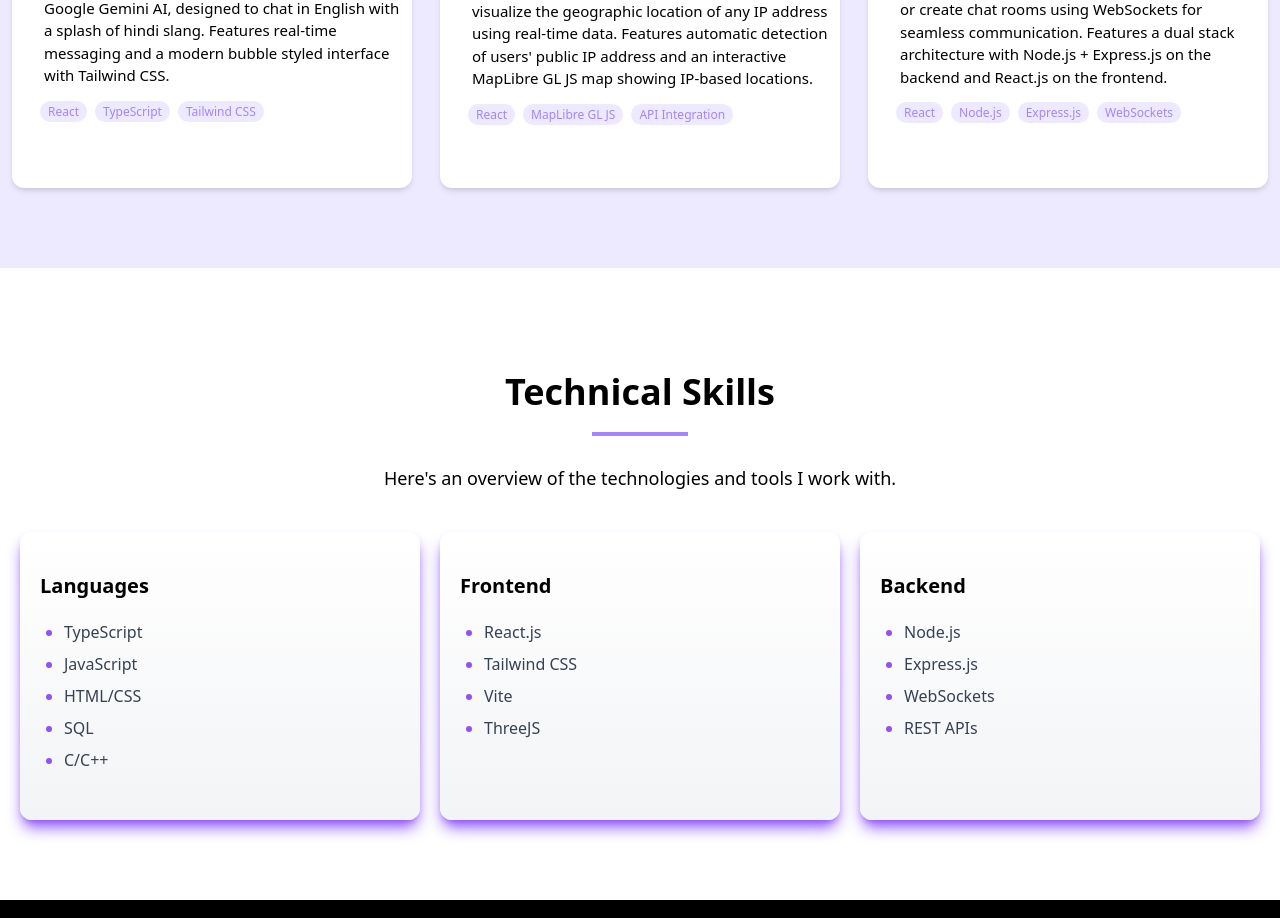
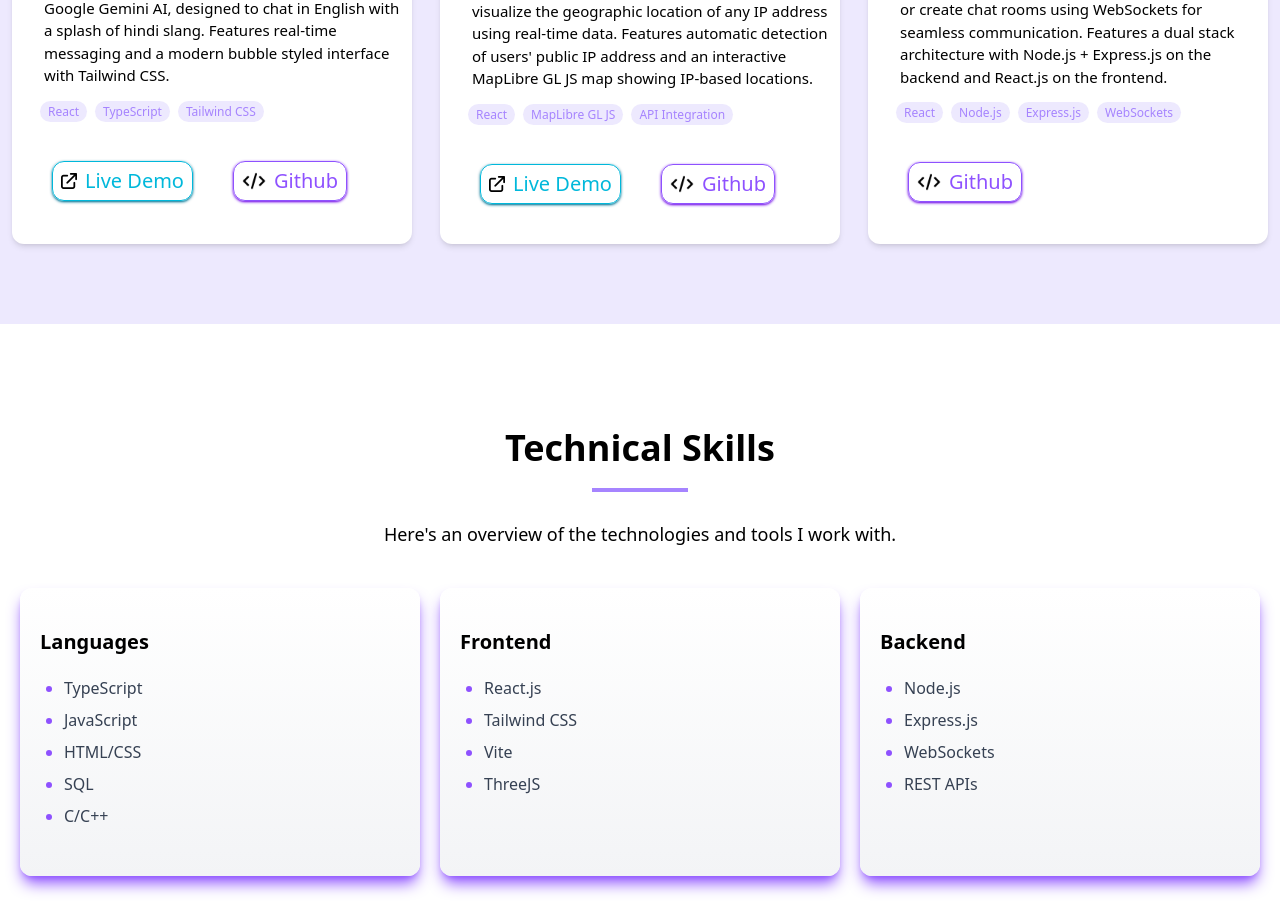
Before and after one commit to lkshayb/PortFolio, a React (Vite) app: page / in a window 1280 px wide. Shown: the part 2190-3108 px from the top of the page. Built offline with nearby package versions, Linux system fonts and the light colour scheme.

Commit message:
Added Live Demo & Github buttons to the projects section

```diff
--- a/src/comp/Project.jsx
+++ b/src/comp/Project.jsx
@@ -20,8 +20,24 @@ export default function Project(){
                     {props.tech3 ? (<span className="bg-violet-100 py-0.5 px-2 rounded-xl mr-2">{props.tech3}</span>) : null}
                     {props.tech4 ? (<span className="bg-violet-100 py-0.5 px-2 rounded-xl mr-2">{props.tech4}</span>) : null}
                 </div>
-                <div>
-                    <button></button>
+                <div className="sm:flex justify-start mt-10 ">
+                    <a href={props.live} target="_blank" className={`${props.live ? "flex" : "hidden"}`} >
+                        <button  className="p-2 py-1 rounded-xl border  ml-10  cursor-pointer text-cyan-500 hover:bg-gray-200 hover:text-cyan-700 duration-200 ease-in shadow-sm shadow-cyan-700 hover:shadow-cyan-500">
+                            <div className="flex gap-2 items-center">
+                                <div><img  className="h-4 filter invert-0 sepia brightness-200 hue-rotate-150" src="./ext.png" alt="" /></div>
+                                <div className="text-[20px]">Live Demo</div>
+                            </div>
+                        </button>
+                    </a>
+
+                    <a href={props.git} target="_blank" >
+                        <button  className="p-2 sm:mt-0 mt-3 py-1 rounded-xl border  ml-10  cursor-pointer text-violet-500 hover:text-violet-700 hover:bg-gray-200 duration-200 ease-in shadow-sm shadow-violet-700 hover:shadow-violet-500">
+                            <div className="flex gap-2 items-center">
+                                <div><img  className="h-6 filter invert-0 sepia brightness-200 hue-rotate-150" src="./code.png" alt="" /></div>
+                                <div className="text-[20px]">Github</div>
+                            </div>
+                        </button>
+                    </a>
                 </div>
             </div>
         )
@@ -51,6 +67,8 @@ export default function Project(){
                 tech1="React"
                 tech2="TypeScript"
                 tech3="Tailwind CSS"
+                live="https://slangster.vercel.app/"
+                git="https://github.com/lkshayb/slangster"
 
                 />
                 <ProdCard
@@ -61,6 +79,8 @@ export default function Project(){
                 tech1="React"
                 tech2="MapLibre GL JS"
                 tech3="API Integration"
+                live="https://ip-finder-mu.vercel.app/"
+                git="https://github.com/lkshayb/IP-Scout"
 
                 />
                 <ProdCard
@@ -72,6 +92,7 @@ export default function Project(){
                 tech2="Node.js"
                 tech3="Express.js"
                 tech4="WebSockets"
+                git="https://github.com/lkshayb/ChatApp"
                 />
             </div>
 
```
Also changed, not shown: public/code.png (added), public/ext.png (added).
